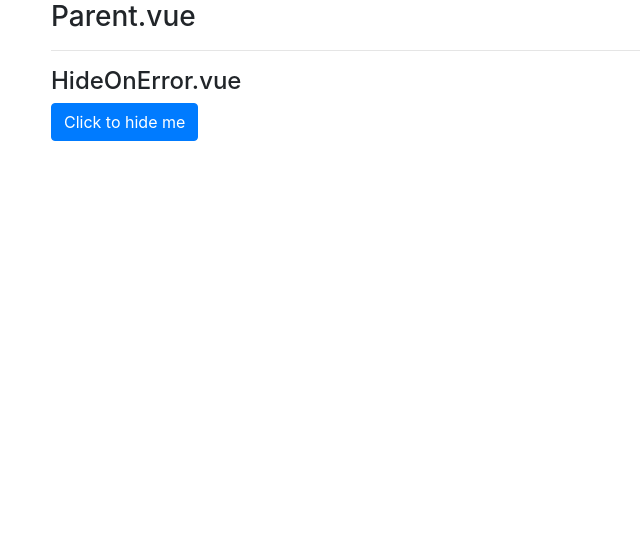
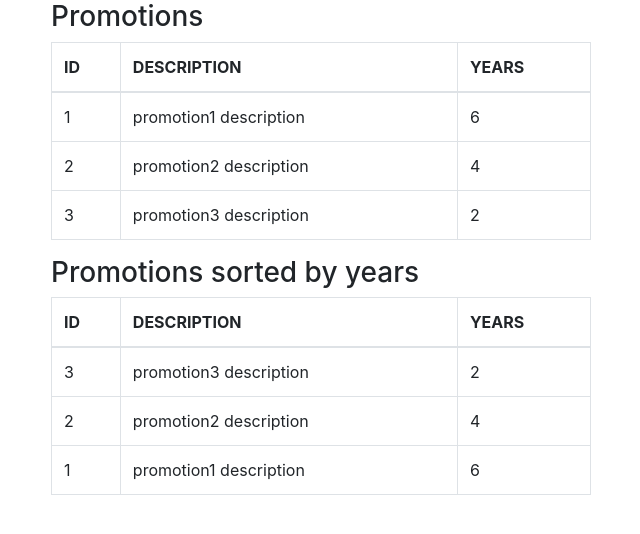
Before and after one commit to UniquelySimilar/vue-sandbox, a Vue app: page / in a window 1280 px wide. Shown: the top 534 px of the page, without its empty margins (34-674 px from the left). Built offline with nearby package versions, Linux system fonts and the light colour scheme.

Commit message:
stackoverflow sort divs

```diff
--- a/src/App.vue
+++ b/src/App.vue
@@ -1,16 +1,16 @@
 <template>
   <div id="app" class="container">
-    <parent />
+    <sort-divs />
   </div>
 </template>
 
 <script>
-  import Parent from '@/components/stackoverflow/hide-on-error/Parent'
+  import SortDivs from '@/components/stackoverflow/sort-divs/SortDivs'
 
   export default {
     name: 'App',
     components: {
-      Parent
+      SortDivs
     },
     data() {
       return {
--- /dev/null
+++ b/src/components/stackoverflow/sort-divs/SortDivs.vue
@@ -0,0 +1,86 @@
+<template>
+  <div class="sort-divs">
+    <div class="row">
+      <div class="col-md-6">
+        <h3>Promotions</h3>
+        <table class="table table-bordered">
+          <thead>
+            <th>ID</th>
+            <th>DESCRIPTION</th>
+            <th>YEARS</th>
+          </thead>
+          <tbody>
+            <tr v-for="promotion in promotions" :key="promotion.id">
+              <td>{{ promotion.id }}</td>
+              <td>{{ promotion.description }}</td>
+              <td>{{ promotion.numYears }}</td>
+            </tr>
+          </tbody>
+        </table>
+      </div>
+    </div>
+
+    <div class="row">
+      <div class="col-md-6">
+        <h3>Promotions sorted by years</h3>
+        <table class="table table-bordered">
+          <thead>
+            <th>ID</th>
+            <th>DESCRIPTION</th>
+            <th>YEARS</th>
+          </thead>
+          <tbody>
+            <tr v-for="promotion in promotionsSorted" :key="promotion.id">
+              <td>{{ promotion.id }}</td>
+              <td>{{ promotion.description }}</td>
+              <td>{{ promotion.numYears }}</td>
+            </tr>
+          </tbody>
+        </table>
+      </div>
+    </div>
+  </div>
+</template>
+
+<script>
+  export default {
+    data() {
+      return {
+        promotions: [
+          {
+            id: 1,
+            description: 'promotion1 description'
+          },
+          {
+            id: 2,
+            description: 'promotion2 description'
+          },
+          {
+            id: 3,
+            description: 'promotion3 description'
+          },
+        ]
+      }
+    },
+    computed: {
+      promotionsSorted() {
+        let arrayCopy = [...this.promotions];
+        return arrayCopy.sort( (a, b) => {
+          return (a.numYears < b.numYears) ? -1 : 1;
+        })
+      }
+    },
+    methods: {
+      addNumYears() {
+        let numYears = 6;
+        this.promotions.forEach( promotion => {
+          this.$set(promotion, 'numYears', numYears);
+          numYears -= 2;
+        })
+      }
+    },
+    created() {
+      this.addNumYears();
+    }
+  }
+</script>
```
